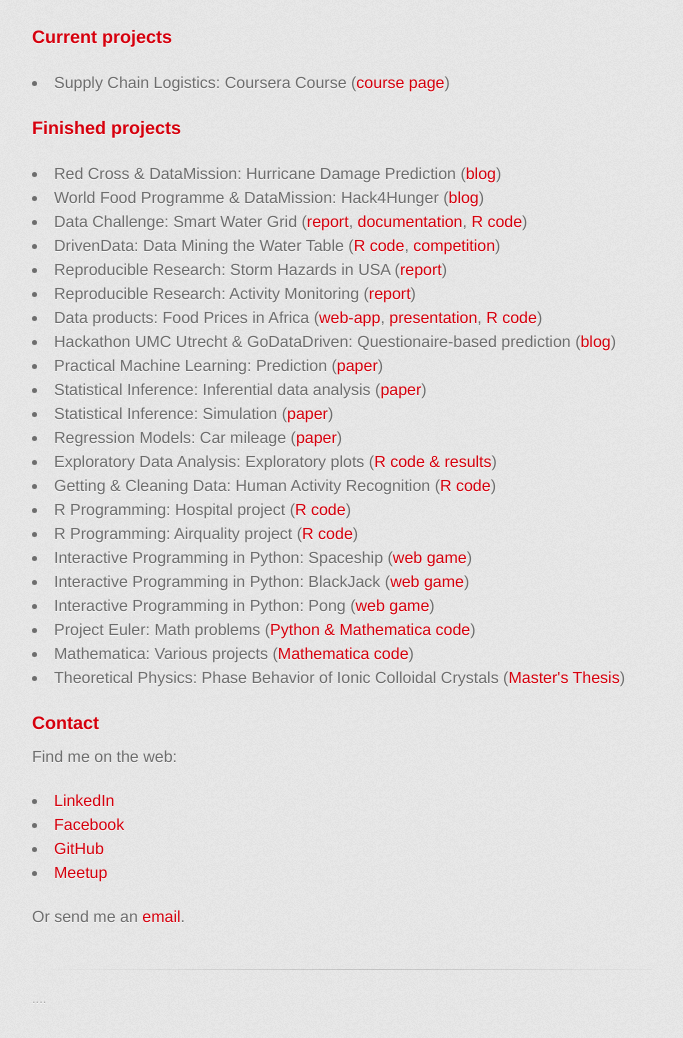
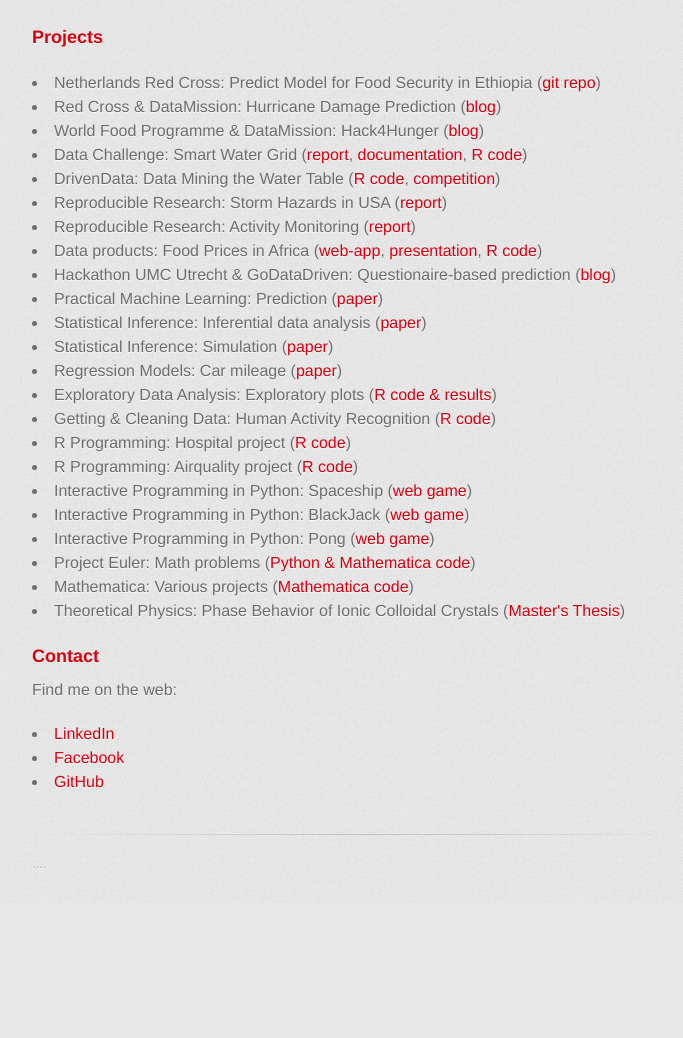
Before and after one commit to dljvandenberg/dljvandenberg.github.io, a plain HTML site: page index.html in a window 1280 px wide. Shown: the part 613-1651 px from the top of the page, without its empty margins (298-981 px from the left). After the commit the page ends 1516 px from the top, so only its background shows below. Drawn offline with Linux system fonts and the light colour scheme; a web font is replaced by a local one.

Commit message:
Update projects

```diff
--- a/index.html
+++ b/index.html
@@ -51,13 +51,9 @@
 
           </p>
 
-          <h3>Current projects</h3>
+          <h3> Projects</h3>
             <p>
-              <li>Supply Chain Logistics: Coursera Course (<a href="https://www.coursera.org/learn/supply-chain-logistics">course page</a>)</li>
-            </p>
-
-          <h3>Finished projects</h3>
-            <p>
+              <li>Netherlands Red Cross: Predict Model for Food Security in Ethiopia (<a href="https://github.com/rodekruis/foodsecurity">git repo</a>)</li>
               <li>Red Cross & DataMission: Hurricane Damage Prediction (<a href="http://www.datamission.nl/predicting-typhoons-and-visualising-their-impact-for-red-cross/">blog</a>)</li>
               <li>World Food Programme & DataMission: Hack4Hunger (<a href="http://www.datamission.nl/solve-hunger-through-data-analysis-and-visualisation/">blog</a>)</li>
               <li>Data Challenge: Smart Water Grid (<a href="http://rpubs.com/dljvandenberg/smartwatergrid">report</a>, <a href="https://github.com/dljvandenberg/smart_water_grid/blob/master/doc/Vitens%20Data%20Challenge%2007122015.pdf">documentation</a>, <a href="https://github.com/dljvandenberg/smart_water_grid">R code</a>)</li>
@@ -88,10 +84,6 @@
               <li><a href="https://www.linkedin.com/in/dljvandenberg">LinkedIn</a></li>
               <li><a href="https://www.facebook.com/dljvandenberg">Facebook</a></li>
               <li><a href="https://github.com/dljvandenberg">GitHub</a></li>
-              <li><a href="http://www.meetup.com/members/54801752">Meetup</a></li>
-            </p>
-            <p>
-              Or send me an <a class="email" href="mailto:%64%6c%6a%76%61%6e%64%65%6e%62%65%72%67@%67%6d%61%69%6c.%63%6f%6d">email</a>.
             </p>
 
         </section>
```
